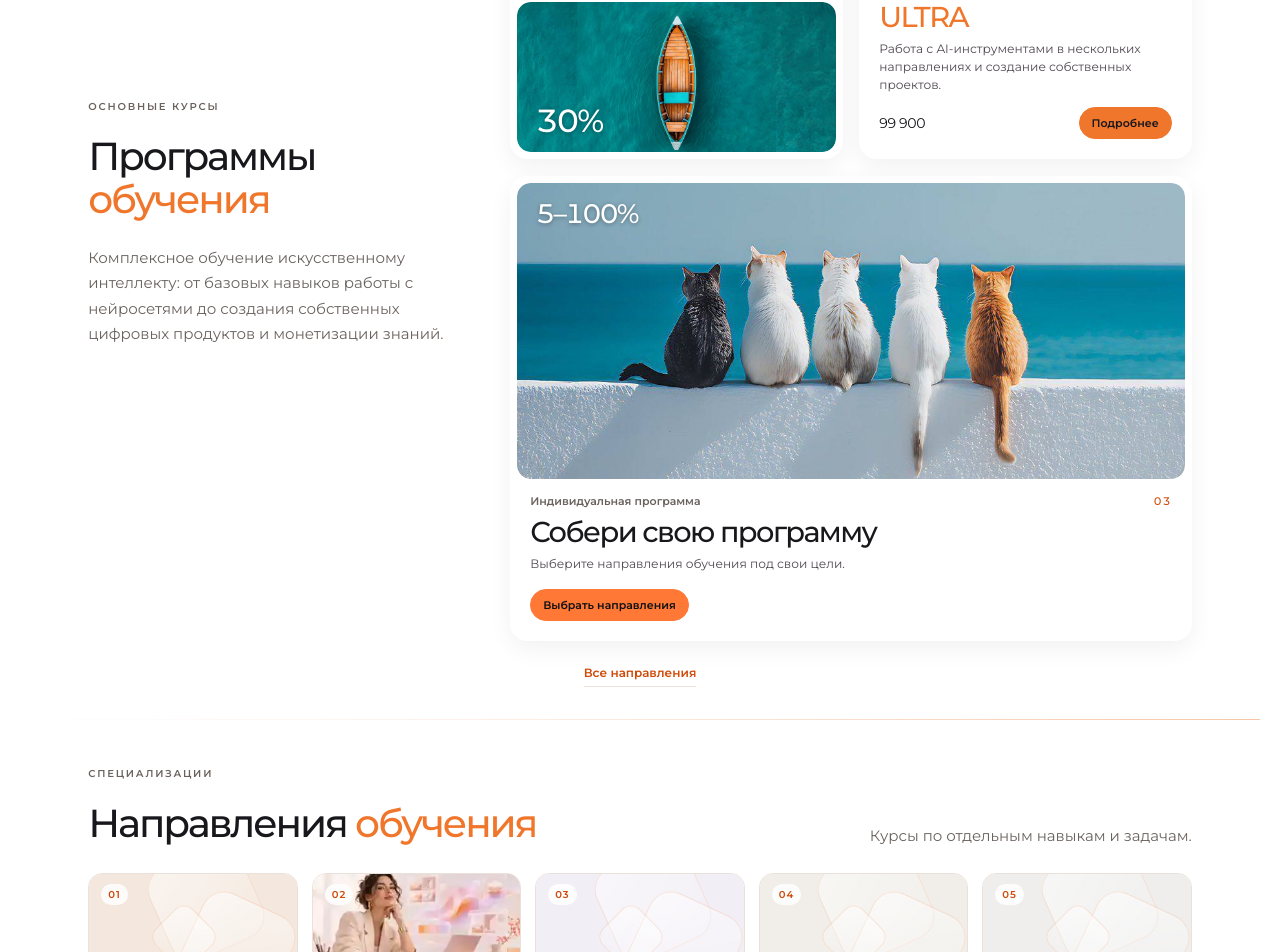
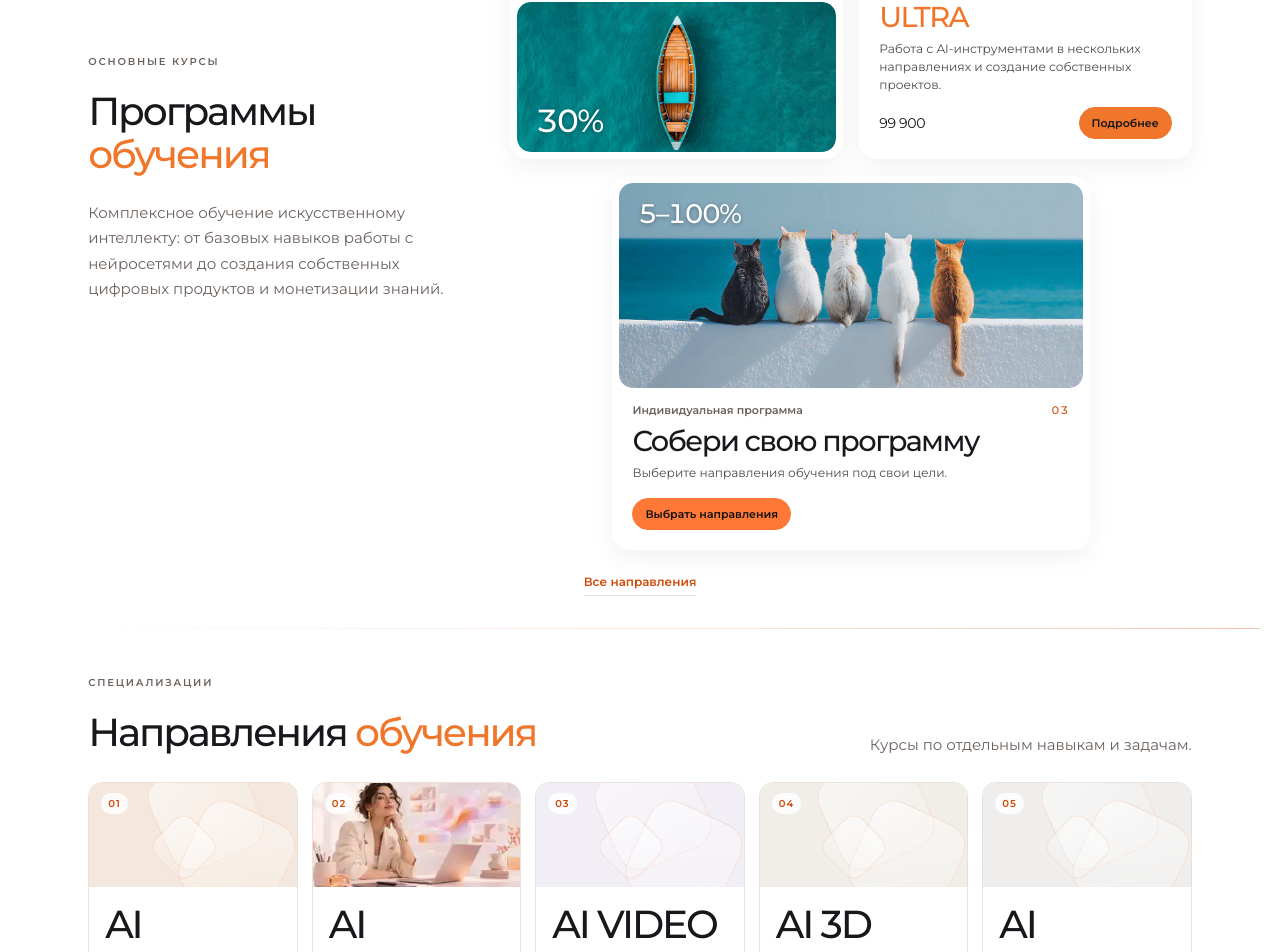
Before and after one commit to fuks19200-ctrl/09, a Next.js app: page / in a window 1280 px wide. Shown: the part 3426-4378 px from the top of the page. Built offline with nearby package versions, Linux system fonts and the light colour scheme.

Commit message:
Restore compact 70 percent custom programme card width while retaining cat photo framing

```diff
--- a/app/globals.css
+++ b/app/globals.css
@@ -2122,3 +2122,13 @@ body:has(.courses-page) { overflow-x: hidden; overflow-y: auto; }
   font-size: clamp(20px,2.1vw,30px);
   text-shadow: 0 1px 4px rgba(0,0,0,.35);
 }
+
+
+/* Restore the earlier compact custom card width without cropping the cats. */
+.courses-intro .program-card--custom {
+  width: 70%;
+  justify-self: center;
+}
+@media (max-width: 600px) {
+  .courses-intro .program-card--custom { width: 100%; }
+}
```
